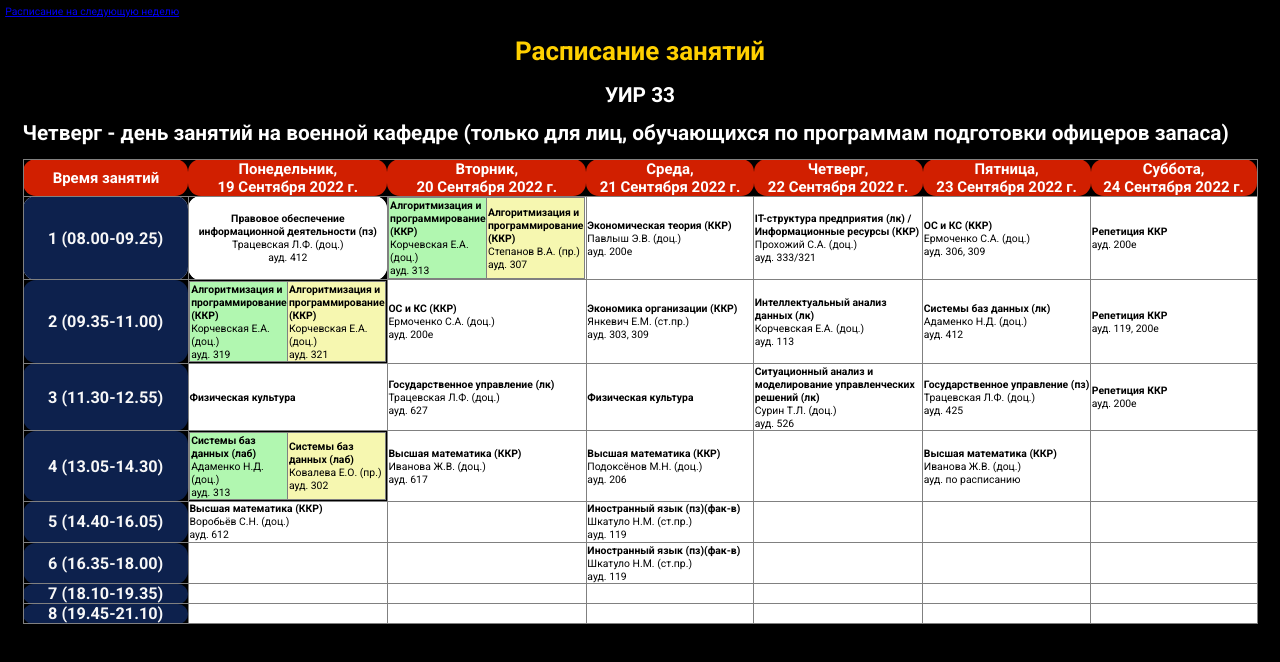
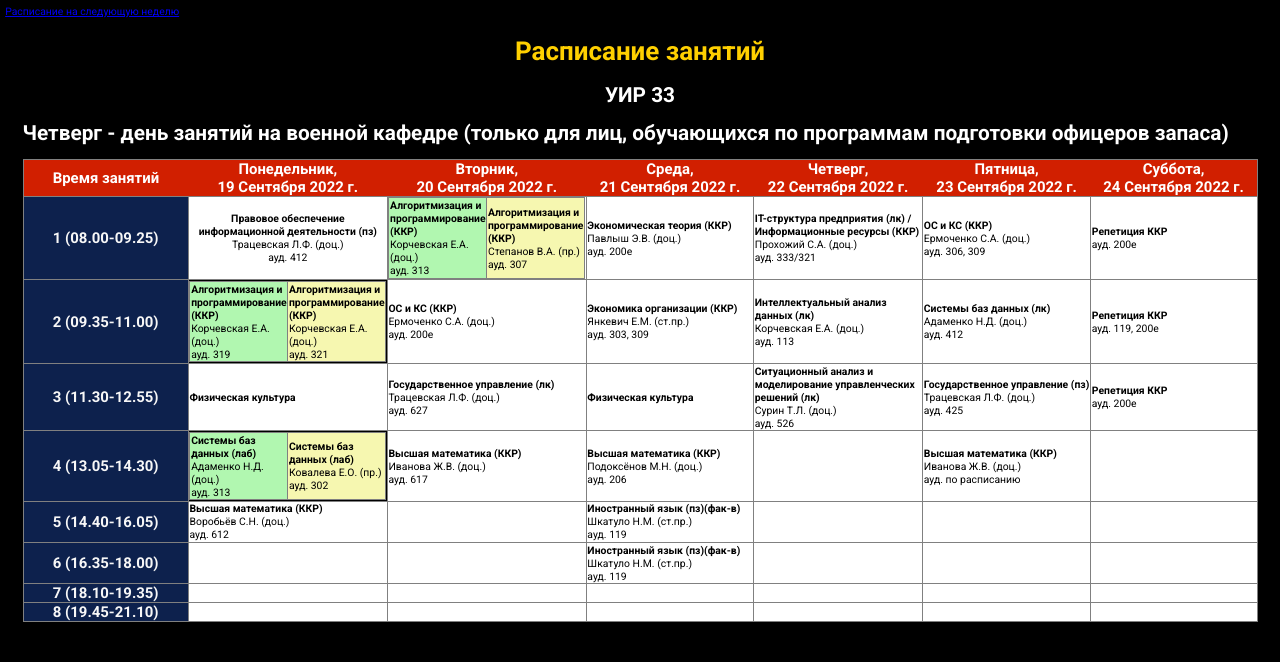
Before and after one commit to uirvsu/uirvsu.github.io, a plain HTML site: page index.html in a window 1280 px wide. Drawn offline with Linux system fonts and the light colour scheme.

Commit message:
Add files via upload

```diff
--- a/main.css
+++ b/main.css
@@ -57,7 +57,7 @@ thead tr th{
     font-weight: bold;
     font-size: 23px;
     background-color: rgba(255, 38, 0, 0.82);
-    border-radius: 20px;
+    /*border-radius: 10px;*/
     padding: 0;
 
 }
@@ -65,7 +65,7 @@ thead tr th{
     width: 200px;
     height: 350px;
     /* border: 1px solid rgba(255, 255, 255, 0.578); */
-    border-radius: 20px;
+    /*border-radius: 20px;*/
     text-align: center;
     overflow: hidden;
     background-color: rgb(39, 39, 39);
@@ -77,7 +77,7 @@ thead tr th{
 .time{
     color: rgb(247, 247, 247);
     font-weight: bold;
-    font-size: 25px;
+    font-size: 23px;
     background-color:rgb(13, 33, 77);
     padding: 0;
     width: 10%;
@@ -100,7 +100,7 @@ td h1{
 }
 .teacher_name{
     color: white;
-    font-size: 17px;
+    font-size: 20px;
 }
 .auditorium_name{
     color: white;
```
